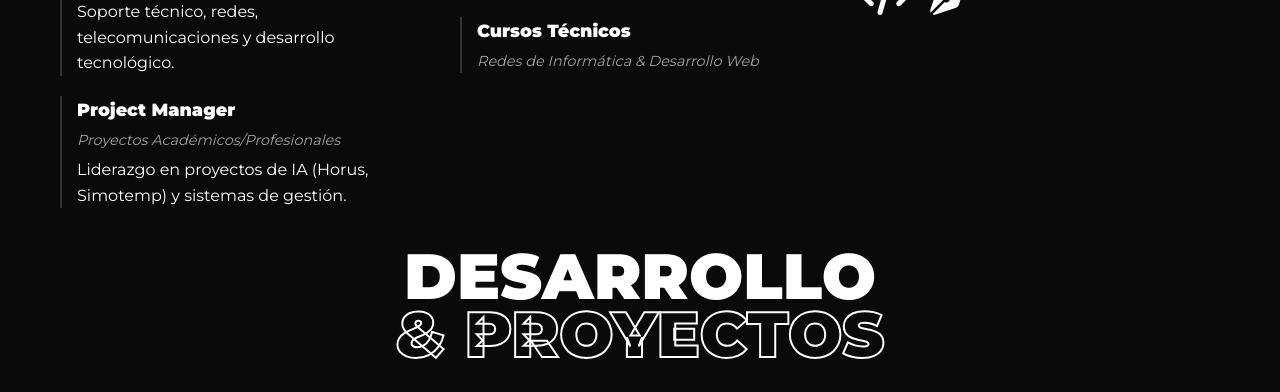
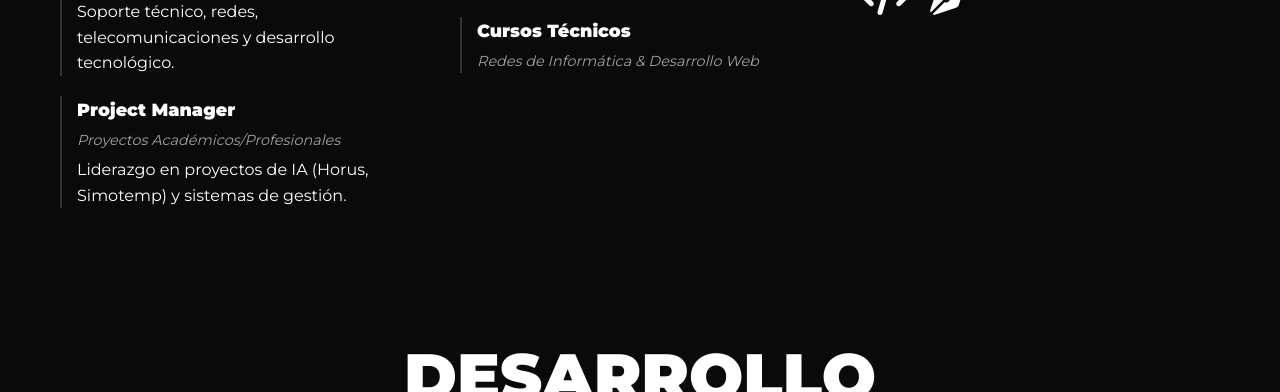
Before and after one commit to liliana-acevedo/Portafolio-Liliana-Pi-ango, a plain HTML site: page index.html in a window 1280 px wide. Shown: the part 1036-1428 px from the top of the page. Drawn offline with Linux system fonts and the light colour scheme.

Commit message:
Adjust margins and padding in sections

```diff
--- a/index.html
+++ b/index.html
@@ -40,7 +40,7 @@
         </div>
     </section>
 
-    <section id="formacion" class="resume container" style="margin-bottom: 0; padding-bottom: 10px;">
+    <section id="formacion" class="resume container" style="margin-bottom: 80px; padding-bottom: 20px;">
         <div class="resume-col">
             <h3><i class="fas fa-briefcase"></i> Experiencia</h3>
             <div class="item">
@@ -83,7 +83,7 @@
         </div>
     </section>
 
-    <section id="proyectos" class="section-title-banner" style="margin-top: 0; padding-top: 10px;">
+    <section id="proyectos" class="section-title-banner" style="margin-top: 50px; padding-top: 20px;">
         <h2>DESARROLLO<br><span class="outline-text">& PROYECTOS</span></h2>
     </section>
 
```
